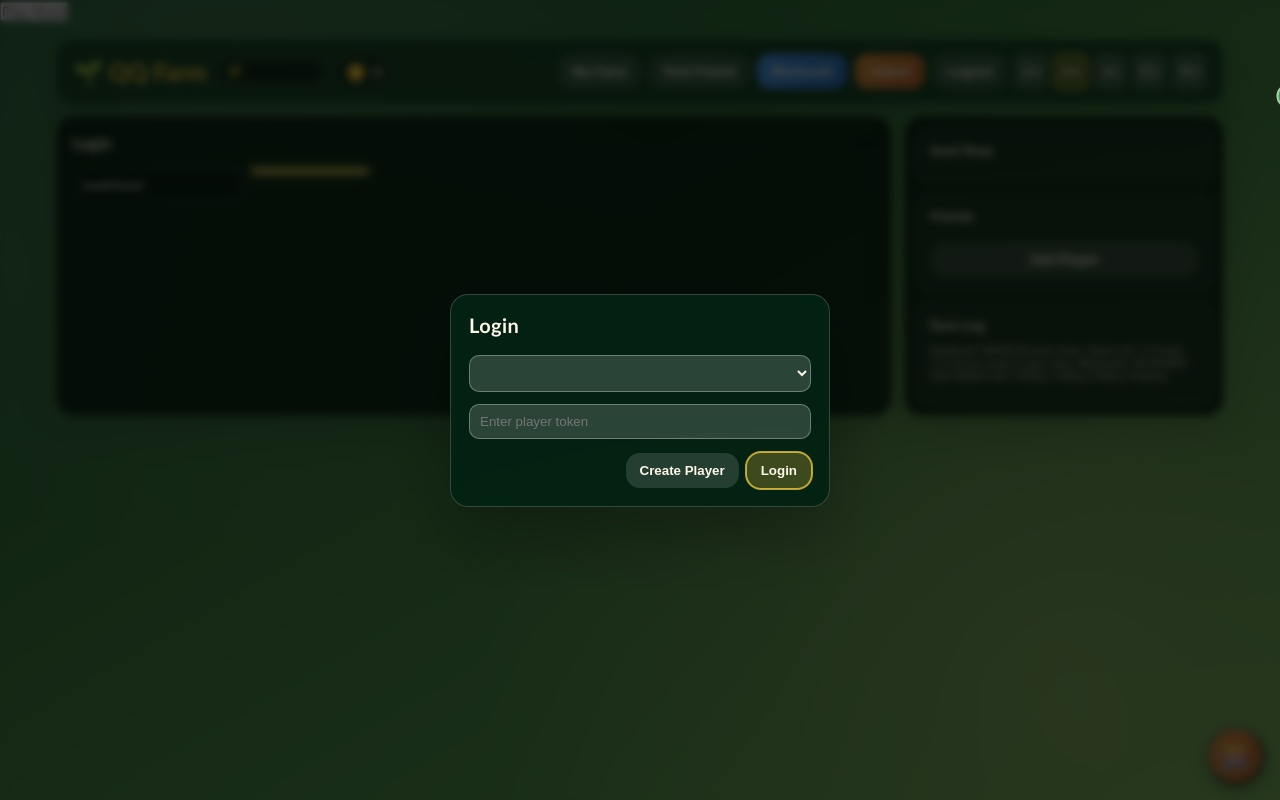
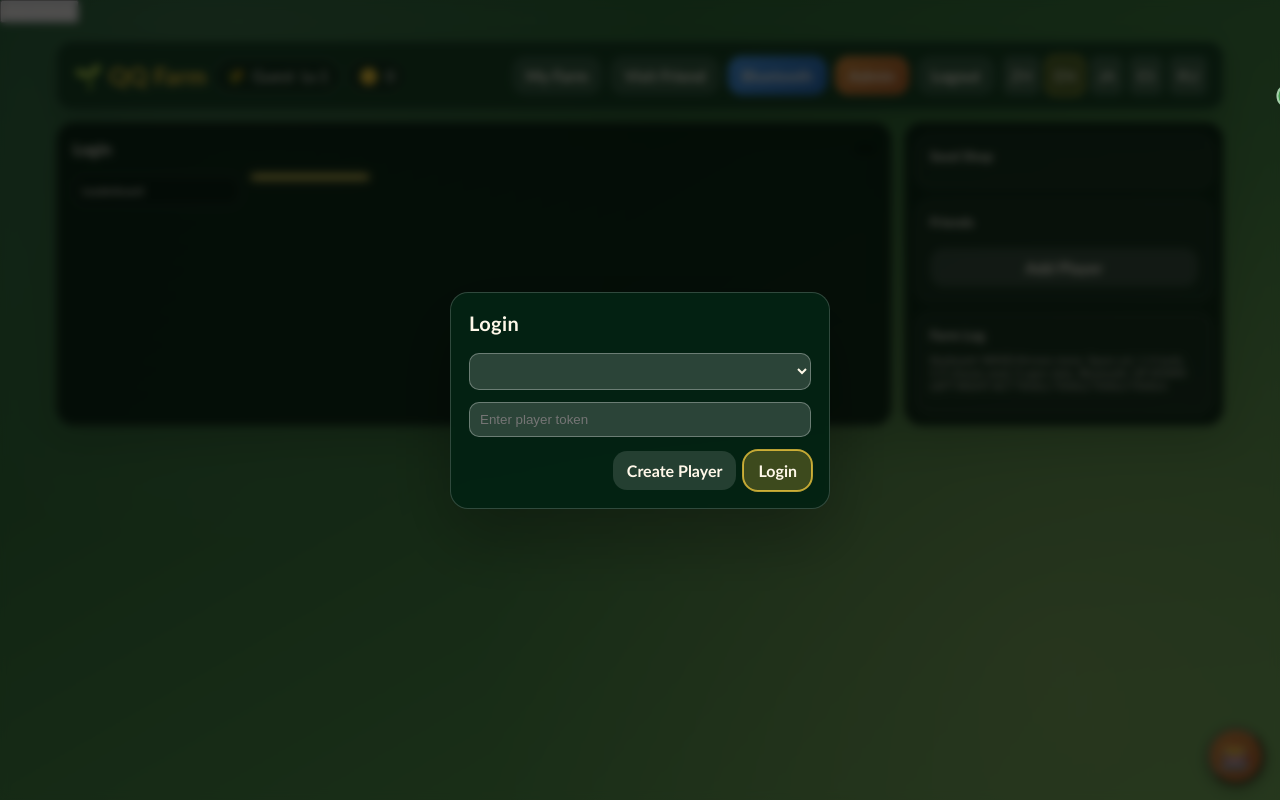
Before and after one commit to hanruleonli/qqfarmknockoff, a website: page index.html in a window 1280 px wide. Drawn offline with Linux system fonts and the light colour scheme.

Commit message:
Refactor button styles and remove cursor pointer

```diff
--- a/styles.css
+++ b/styles.css
@@ -16,6 +16,14 @@
     radial-gradient(circle at 82% 82%, rgba(255,220,150,.2), transparent 46%),
     linear-gradient(150deg, var(--bg1), var(--bg2));
   touch-action: manipulation;
+}
+button {
+  font: inherit;
+  color: inherit;
+}
+button:focus-visible {
+  outline: 2px solid rgba(245,203,62,.9);
+  outline-offset: 3px;
 }
 .shell { max-width: 1200px; margin: 0 auto; padding: 18px 16px 12px; }
 .header {
@@ -40,14 +48,13 @@
   align-items: center;
   gap: 7px;
 }
-.player-chip { cursor: pointer; }
+.player-chip { cursor: default; }
 .actions { margin-left: auto; display: flex; gap: 8px; flex-wrap: wrap; }
 .btn {
   border: none;
   border-radius: 14px;
   padding: 10px 14px;
   font-weight: 700;
-  cursor: pointer;
   color: var(--txt);
   background: rgba(255,255,255,.13);
   transition: transform .16s ease, background .2s ease, box-shadow .2s ease;
@@ -60,7 +67,7 @@
 .btn.cloud { background: linear-gradient(140deg, #8a6be0, #5b45b7); }
 .btn.admin { background: linear-gradient(140deg, #d9903d, #b7642b); }
 .langs { display: flex; gap: 6px; }
-.lang-btn { border: none; border-radius: 8px; padding: 6px 8px; background: rgba(255,255,255,.16); color: var(--txt); cursor: pointer; }
+.lang-btn { border: none; border-radius: 8px; padding: 6px 8px; background: rgba(255,255,255,.16); color: var(--txt); }
 .lang-btn.on { background: rgba(245,203,62,.27); outline: 1px solid rgba(245,203,62,.9); }
 .main { margin-top: 12px; display: grid; grid-template-columns: minmax(0, 1fr) 320px; gap: 12px; }
 .panel {
@@ -101,7 +108,6 @@
   padding: 8px 10px;
   background: rgba(0,0,0,.18);
   border: 1px solid rgba(255,255,255,.14);
-  cursor: pointer;
   transition: transform .18s ease, background .18s ease, border-color .18s ease;
 }
 .leader-row:hover { transform: translateY(-1px); background: rgba(255,255,255,.08); }
@@ -136,7 +142,6 @@
   border-radius: 16px;
   border: 1px solid transparent;
   position: relative;
-  cursor: pointer;
   display: flex;
   flex-direction: column;
   align-items: center;
@@ -169,7 +174,7 @@
 .card { border: 1px solid rgba(255,255,255,.14); border-radius: 16px; background: rgba(255,255,255,.04); padding: 14px; }
 .card h3 { font-size: 13px; margin-bottom: 10px; letter-spacing: .02em; }
 .shop { display: grid; grid-template-columns: repeat(2, 1fr); gap: 6px; }
-.seed { border: 1px solid transparent; border-radius: 10px; background: rgba(255,255,255,.14); padding: 6px; text-align: center; cursor: pointer; }
+.seed { border: 1px solid transparent; border-radius: 10px; background: rgba(255,255,255,.14); padding: 6px; text-align: center; }
 .seed.on { border-color: rgba(245,203,62,.9); background: rgba(245,203,62,.2); }
 .seed .s1 { font-size: 23px; }
 .seed .s2 { font-size: 11px; font-weight: 700; }
@@ -237,6 +242,7 @@
   backdrop-filter: blur(6px);
 }
 .pad-inner { display: grid; grid-template-columns: repeat(5, 1fr); gap: 6px; }
+.pad-tools { display: grid; grid-template-columns: repeat(4, 1fr); gap: 6px; margin-top: 6px; }
 .pad-btn { border: none; border-radius: 9px; min-height: 42px; background: rgba(255,255,255,.18); color: var(--txt); font-weight: 700; }
 .battle-bar {
   display: flex;
```
